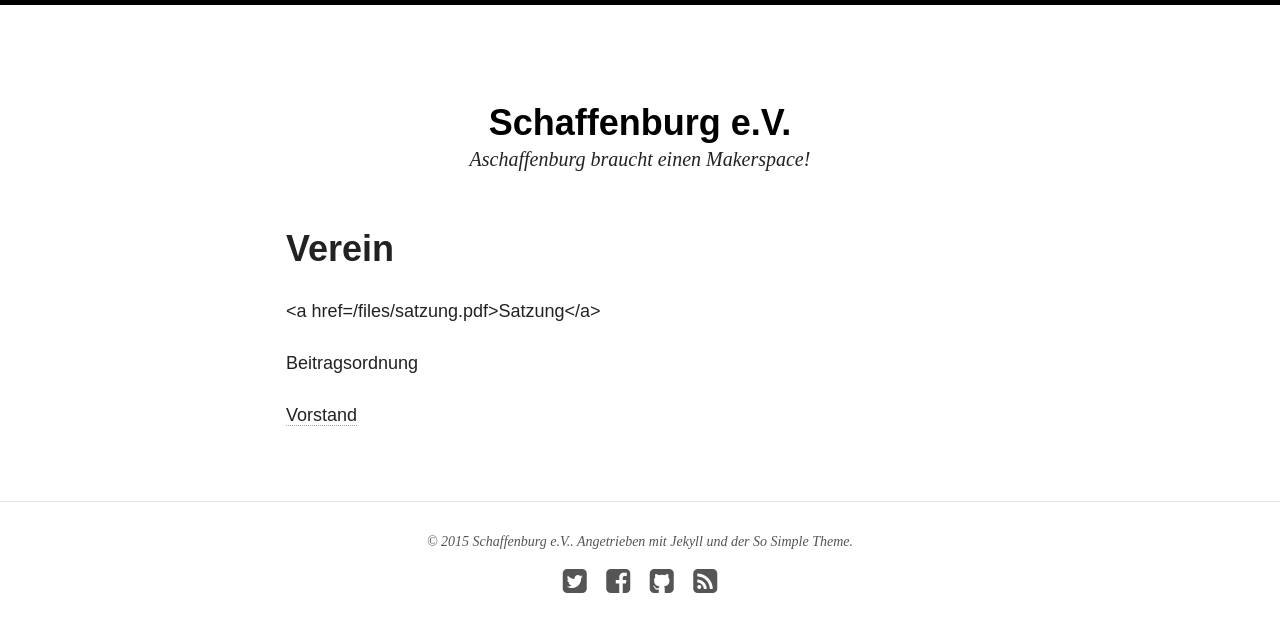
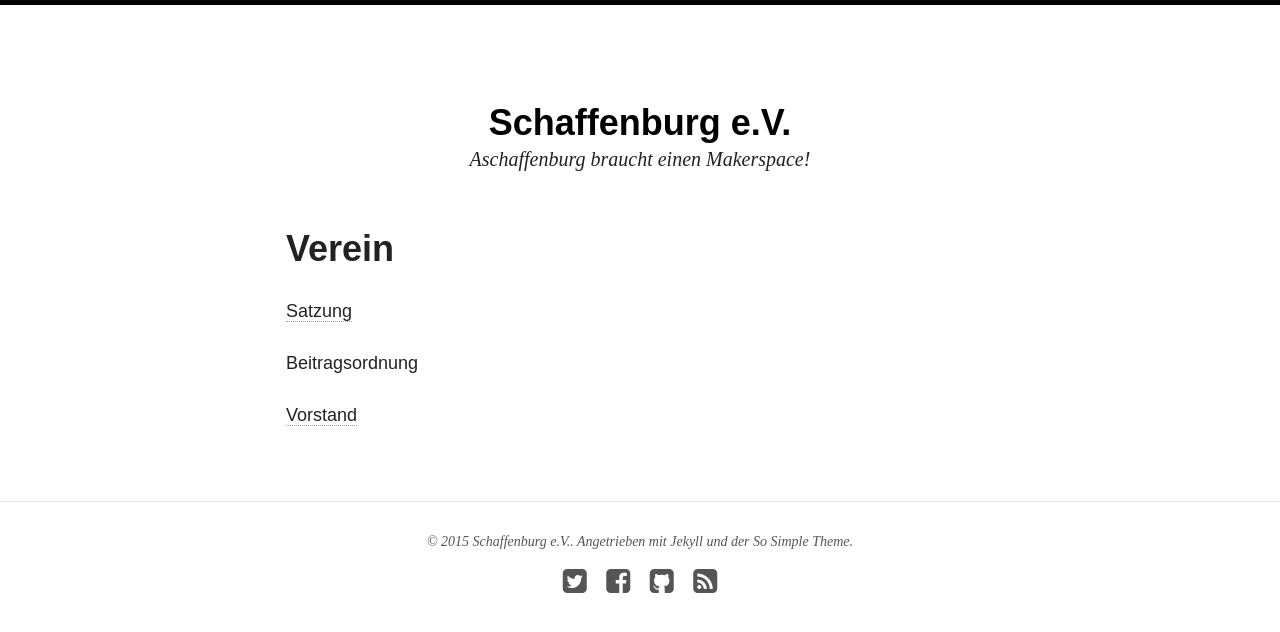
Before and after one commit to Schaffenburg/schaffenburg.github.io, a Jekyll site: the page built from Verein/index.md, in a window 1280 px wide. Shown: the top 632 px of the page. Built offline with Jekyll 4.4.1, drawn with Linux system fonts in a browser that asks for light colours; nearby versions of some CDN libraries.

Commit message:
Markdown gefixt

```diff
--- a/Verein/index.md
+++ b/Verein/index.md
@@ -6,10 +6,10 @@ noimage: true
 excerpt: "Aschaffenburg braucht einen Hackerspace!"
 modified: 2014-08-08T19:44:38.564948-04:00
 ---
-<h1>Verein</h1>
+#Verein
 
-<a href=/files/satzung.pdf>Satzung</a>
+[Satzung](/files/satzung.pdf)
 
 Beitragsordnung
 
-<a href="/Team/">Vorstand</a>
+[Vorstand](/Team/)
```
